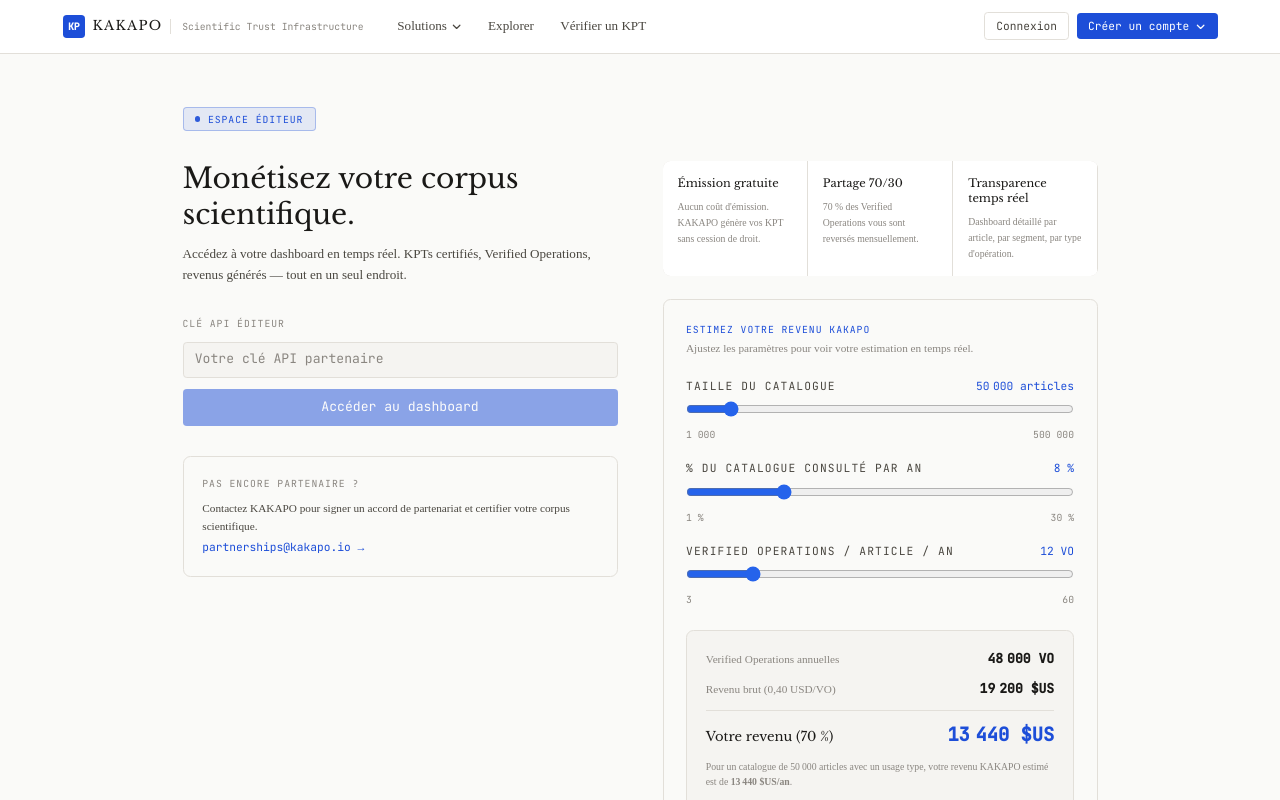
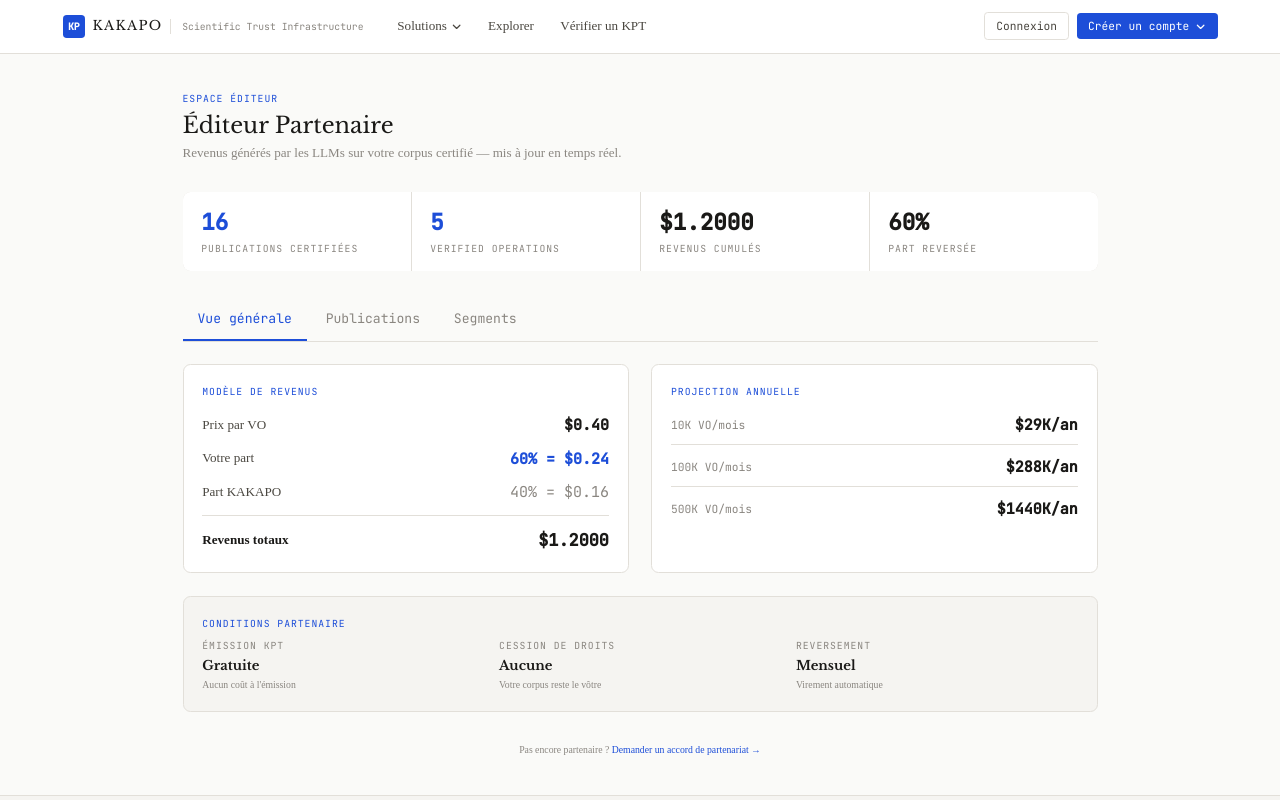
Before and after one commit to kkpo-adil/kakapo-front, a Next.js app: page /publisher in a window 1280 px wide. Shown: the top 800 px of the page. Built offline with nearby package versions, Linux system fonts and the light colour scheme.

Commit message:
feat: publisher dashboard with revenue breakdown

```diff
--- a/src/app/publisher/page.tsx
+++ b/src/app/publisher/page.tsx
@@ -1,211 +1,200 @@
 "use client";
 
-import { useState } from "react";
-import { RevenueCalculator } from "@/components/enterprise/RevenueCalculator";
+import { useState, useEffect } from "react";
+import Link from "next/link";
 
-interface PublisherDashboard {
-  publisher: {
-    name: string;
-    slug: string;
-    status: string;
-    contract_type: string;
-    revenue_share_pct: number;
-  };
-  balance: {
-    revenue_generated: number;
-    revenue_share_paid: number;
-    kpt_costs_pending: number;
-    revenue_share_pending: number;
-  };
-  stats: {
-    total_kpts: number;
-    active_kpts: number;
-    total_queries: number;
-    monthly_queries: number;
-    estimated_total_revenue: number;
-    estimated_monthly_revenue: number;
+interface PublicationBreakdown {
+  id: string;
+  title: string;
+  doi: string | null;
+  kpt_id: string | null;
+  trust_score: number | null;
+  vo_generated: number;
+  earnings_usd: number;
+  by_segment: {
+    llm: number;
+    pharma: number;
+    legal: number;
+    other: number;
   };
 }
 
-export default function PublisherDashboardPage() {
-  const [apiKey, setApiKey] = useState("");
-  const [data, setData] = useState<PublisherDashboard | null>(null);
-  const [loading, setLoading] = useState(false);
-  const [error, setError] = useState("");
-
-  async function fetchDashboard() {
-    if (!apiKey.trim()) return;
-    setLoading(true);
-    setError("");
-    try {
-      const res = await fetch(`${process.env.NEXT_PUBLIC_API_URL}/publishers/me/dashboard`, {
-        headers: { "X-API-Key": apiKey },
-      });
-      if (!res.ok) throw new Error("Clé API invalide ou accès refusé");
-      setData(await res.json());
-    } catch (e: unknown) {
-      setError(e instanceof Error ? e.message : "Erreur");
-    } finally {
-      setLoading(false);
-    }
+interface PublisherStats {
+  publisher: string;
+  revenue_share_pct: number;
+  total_publications: number;
+  total_vo: number;
+  total_earnings_usd: number;
+  breakdown: PublicationBreakdown[];
 }
 
+const API = process.env.NEXT_PUBLIC_API_URL ?? "";
+
+const MOCK_STATS: PublisherStats = {
+  publisher: "Éditeur Partenaire",
+  revenue_share_pct: 60,
+  total_publications: 16,
+  total_vo: 5,
+  total_earnings_usd: 1.20,
+  breakdown: [],
+};
+
+export default function PublisherDashboard() {
+  const [stats] = useState<PublisherStats>(MOCK_STATS);
+  const [activeTab, setActiveTab] = useState<"overview" | "publications" | "segments">("overview");
+
   return (
-    <div className="max-w-5xl mx-auto px-6 py-14">
-      <div className="inline-flex items-center gap-2 border border-accent/30 bg-accent/10 rounded px-3 py-1 mb-8">
-        <span className="w-1.5 h-1.5 rounded-full bg-accent animate-pulse" />
-        <span className="text-2xs font-mono text-accent uppercase tracking-widest">Espace Éditeur</span>
+    <div className="max-w-5xl mx-auto px-6 py-10">
+      <div className="mb-8">
+        <p className="text-2xs font-mono text-accent uppercase tracking-widest mb-1">Espace éditeur</p>
+        <h1 className="text-2xl font-display text-text-primary mb-1">{stats.publisher}</h1>
+        <p className="text-sm text-text-muted">Revenus générés par les LLMs sur votre corpus certifié — mis à jour en temps réel.</p>
       </div>
 
-      {!data ? (
-        <div className="grid grid-cols-1 md:grid-cols-2 gap-12">
-          <div className="space-y-8">
-            <div>
-              <h1 className="text-3xl font-display text-text-primary mb-3 leading-tight">Monétisez votre corpus scientifique.</h1>
-              <p className="text-sm text-text-secondary leading-relaxed">
-                Accédez à votre dashboard en temps réel. KPTs certifiés, Verified Operations, revenus générés — tout en un seul endroit.
-              </p>
-            </div>
-
-            <div className="space-y-3">
-              <label className="text-2xs font-mono text-text-muted uppercase tracking-widest block">Clé API éditeur</label>
-              <input
-                value={apiKey}
-                onChange={(e) => setApiKey(e.target.value)}
-                placeholder="Votre clé API partenaire"
-                className="w-full bg-surface-3 border border-border rounded px-3 py-2 text-sm font-mono text-text-primary placeholder:text-text-muted focus:outline-none focus:border-accent"
-              />
-              <button
-                onClick={fetchDashboard}
-                disabled={loading || !apiKey.trim()}
-                className="w-full bg-accent hover:bg-accent-hover text-white text-sm font-mono px-4 py-2.5 rounded transition-colors disabled:opacity-50 cursor-pointer"
-              >
-                {loading ? "Chargement..." : "Accéder au dashboard"}
-              </button>
-              {error && <p className="text-xs font-mono text-trust-low">{error}</p>}
-            </div>
-
-            <div className="border border-border rounded-lg p-5 space-y-2">
-              <p className="text-2xs font-mono text-text-muted uppercase tracking-widest">Pas encore partenaire ?</p>
-              <p className="text-xs text-text-secondary leading-relaxed">
-                Contactez KAKAPO pour signer un accord de partenariat et certifier votre corpus scientifique.
-              </p>
-              <a href="mailto:partnerships@kakapo.io" className="text-xs font-mono text-accent hover:text-accent-hover no-underline">
-                partnerships@kakapo.io →
-              </a>
-            </div>
-          </div>
-
-          <div className="space-y-6">
-            <div className="grid grid-cols-3 gap-px bg-border rounded-lg overflow-hidden">
+      <div className="grid grid-cols-2 md:grid-cols-4 gap-px bg-border rounded-lg overflow-hidden mb-8">
         {[
-                { title: "Émission gratuite", desc: "Aucun coût d'émission. KAKAPO génère vos KPT sans cession de droit." },
-                { title: "Partage 70/30", desc: "70 % des Verified Operations vous sont reversés mensuellement." },
-                { title: "Transparence temps réel", desc: "Dashboard détaillé par article, par segment, par type d'opération." },
-              ].map(({ title, desc }) => (
-                <div key={title} className="bg-surface-2 p-4">
-                  <p className="text-xs font-display text-text-primary mb-2">{title}</p>
-                  <p className="text-2xs text-text-muted leading-relaxed">{desc}</p>
-                </div>
-              ))}
-            </div>
-
-            <RevenueCalculator />
-
-            <div className="border-l-4 rounded-r-lg p-5" style={{ borderColor: "#B45309", background: "rgba(180,83,9,0.04)" }}>
-              <p className="text-xs font-mono uppercase tracking-widest mb-2" style={{ color: "#B45309" }}>Conditions privilégiées — Premier signataire</p>
-              <p className="text-sm font-display text-text-primary mb-2">Voie pilote — 80/20 pendant 12 mois</p>
-              <p className="text-xs text-text-secondary leading-relaxed mb-3">
-                KAKAPO offre au premier éditeur de référence signataire un partage bonifié 80/20 pendant 12 mois, un accompagnement technique priorisé et une co-communication publique sur le partenariat. Cette voie est exclusive et fermée après signature.
-              </p>
-              <a href="mailto:partnerships@kakapo.io?subject=[KAKAPO] Demande term sheet éditeur pilote"
-                className="text-xs font-mono no-underline py-2 px-4 rounded border transition-colors inline-block"
-                style={{ borderColor: "#B45309", color: "#B45309" }}>
-                Demander un term sheet →
-              </a>
-            </div>
-          </div>
-        </div>
-      ) : (
-        <div className="space-y-8">
-          <div className="flex items-start justify-between">
-            <div>
-              <h1 className="text-2xl font-display text-text-primary">{data.publisher.name}</h1>
-              <div className="flex items-center gap-3 mt-1">
-                <span className="text-2xs font-mono text-trust-high border border-trust-high/30 rounded px-2 py-0.5">● {data.publisher.status}</span>
-                <span className="text-2xs font-mono text-text-muted">Revenue share {data.publisher.revenue_share_pct}%</span>
-                <span className="text-2xs font-mono text-text-muted">{data.publisher.contract_type}</span>
-              </div>
-            </div>
-            <button onClick={() => setData(null)}
-              className="text-xs font-mono text-text-muted hover:text-text-primary border border-border rounded px-3 py-1.5 transition-colors bg-transparent cursor-pointer">
-              Déconnexion
-            </button>
-          </div>
-
-          <div className="grid grid-cols-1 md:grid-cols-3 gap-px bg-border rounded-lg overflow-hidden">
-            {[
-              { label: "Revenus en attente", value: `€${data.balance.revenue_share_pending.toFixed(2)}`, highlight: true },
-              { label: "Revenus générés", value: `€${data.balance.revenue_generated.toFixed(2)}` },
-              { label: "Reversements effectués", value: `€${data.balance.revenue_share_paid.toFixed(2)}` },
-            ].map(({ label, value, highlight }) => (
-              <div key={label} className="bg-surface-2 p-6">
-                <p className="text-2xs font-mono text-text-muted uppercase tracking-widest mb-2">{label}</p>
-                <p className={`text-2xl font-mono font-semibold ${highlight ? "text-trust-high" : "text-text-primary"}`}>{value}</p>
-              </div>
-            ))}
-          </div>
-
-          <div className="grid grid-cols-2 md:grid-cols-4 gap-px bg-border rounded-lg overflow-hidden">
-            {[
-              { label: "KPTs actifs", value: data.stats.active_kpts },
-              { label: "KPTs total", value: data.stats.total_kpts },
-              { label: "VO ce mois", value: data.stats.monthly_queries },
-              { label: "VO total", value: data.stats.total_queries },
-            ].map(({ label, value }) => (
-              <div key={label} className="bg-surface-2 p-5">
-                <p className="text-xl font-mono font-semibold text-text-primary tabular-nums">{value}</p>
+          { label: "Publications certifiées", value: stats.total_publications.toString(), color: "text-accent" },
+          { label: "Verified Operations", value: stats.total_vo.toString(), color: "text-accent" },
+          { label: "Revenus cumulés", value: `$${stats.total_earnings_usd.toFixed(4)}`, color: "text-text-primary" },
+          { label: "Part reversée", value: `${stats.revenue_share_pct}%`, color: "text-text-primary" },
+        ].map(({ label, value, color }) => (
+          <div key={label} className="bg-surface-2 px-5 py-4">
+            <p className={`text-2xl font-mono font-bold tabular-nums ${color}`}>{value}</p>
             <p className="text-2xs font-mono text-text-muted uppercase tracking-widest mt-1">{label}</p>
           </div>
         ))}
       </div>
 
-          <div className="grid grid-cols-1 md:grid-cols-2 gap-4">
-            <div className="border border-border rounded-lg p-5">
-              <p className="text-2xs font-mono text-text-muted uppercase tracking-widest mb-4">Estimation revenus</p>
+      <div className="flex gap-1 border-b border-border mb-6">
+        {[
+          { key: "overview", label: "Vue générale" },
+          { key: "publications", label: "Publications" },
+          { key: "segments", label: "Segments" },
+        ].map(tab => (
+          <button key={tab.key} onClick={() => setActiveTab(tab.key as typeof activeTab)}
+            className={`text-sm font-mono px-4 py-2.5 border-b-2 transition-colors cursor-pointer bg-transparent ${
+              activeTab === tab.key ? "border-accent text-accent" : "border-transparent text-text-muted hover:text-text-primary"
+            }`}>
+            {tab.label}
+          </button>
+        ))}
+      </div>
+
+      {activeTab === "overview" && (
+        <div className="space-y-6">
+          <div className="grid grid-cols-1 md:grid-cols-2 gap-6">
+            <div className="border border-border rounded-lg p-5 bg-surface-2">
+              <p className="text-2xs font-mono text-accent uppercase tracking-widest mb-4">Modèle de revenus</p>
               <div className="space-y-3">
-                <div className="flex justify-between items-baseline">
-                  <span className="text-xs text-text-secondary">Ce mois</span>
-                  <span className="text-sm font-mono font-semibold text-text-primary">€{data.stats.estimated_monthly_revenue.toFixed(2)}</span>
+                <div className="flex justify-between items-center">
+                  <span className="text-sm text-text-secondary">Prix par VO</span>
+                  <span className="font-mono font-bold text-text-primary">$0.40</span>
                 </div>
-                <div className="flex justify-between items-baseline">
-                  <span className="text-xs text-text-secondary">Total estimé</span>
-                  <span className="text-sm font-mono font-semibold text-text-primary">€{data.stats.estimated_total_revenue.toFixed(2)}</span>
+                <div className="flex justify-between items-center">
+                  <span className="text-sm text-text-secondary">Votre part</span>
+                  <span className="font-mono font-bold text-accent">60% = $0.24</span>
                 </div>
-                <p className="text-2xs text-text-muted">Basé sur {data.publisher.revenue_share_pct}% des Verified Operations à €0.002/VO</p>
+                <div className="flex justify-between items-center">
+                  <span className="text-sm text-text-secondary">Part KAKAPO</span>
+                  <span className="font-mono text-text-muted">40% = $0.16</span>
+                </div>
+                <div className="border-t border-border pt-3 flex justify-between items-center">
+                  <span className="text-sm font-semibold text-text-primary">Revenus totaux</span>
+                  <span className="font-mono font-bold text-text-primary text-lg">${stats.total_earnings_usd.toFixed(4)}</span>
                 </div>
               </div>
-            <div className="border border-border rounded-lg p-5">
-              <p className="text-2xs font-mono text-text-muted uppercase tracking-widest mb-4">Modèle de partage</p>
-              <div className="space-y-2">
+            </div>
+
+            <div className="border border-border rounded-lg p-5 bg-surface-2">
+              <p className="text-2xs font-mono text-accent uppercase tracking-widest mb-4">Projection annuelle</p>
+              <div className="space-y-3">
                 {[
-                  { label: "Votre part", pct: data.publisher.revenue_share_pct, color: "bg-accent" },
-                  { label: "Part KAKAPO", pct: 100 - data.publisher.revenue_share_pct, color: "bg-surface-4" },
-                ].map(({ label, pct, color }) => (
-                  <div key={label}>
-                    <div className="flex justify-between text-2xs font-mono text-text-muted mb-1">
-                      <span>{label}</span><span>{pct}%</span>
-                    </div>
-                    <div className="h-2 bg-surface-3 rounded-full overflow-hidden">
-                      <div className={`h-full ${color} rounded-full`} style={{ width: `${pct}%` }} />
-                    </div>
+                  { label: "10K VO/mois", value: 10000 * 12 * 0.24 },
+                  { label: "100K VO/mois", value: 100000 * 12 * 0.24 },
+                  { label: "500K VO/mois", value: 500000 * 12 * 0.24 },
+                ].map(p => (
+                  <div key={p.label} className="flex justify-between items-center border-b border-border pb-2 last:border-0 last:pb-0">
+                    <span className="text-xs font-mono text-text-muted">{p.label}</span>
+                    <span className="font-mono font-bold text-text-primary">${(p.value / 1000).toFixed(0)}K/an</span>
                   </div>
                 ))}
               </div>
             </div>
           </div>
+
+          <div className="border border-border rounded-lg p-5 bg-surface-3">
+            <p className="text-2xs font-mono text-accent uppercase tracking-widest mb-2">Conditions partenaire</p>
+            <div className="grid grid-cols-3 gap-4">
+              {[
+                { label: "Émission KPT", value: "Gratuite", desc: "Aucun coût à l'émission" },
+                { label: "Cession de droits", value: "Aucune", desc: "Votre corpus reste le vôtre" },
+                { label: "Reversement", value: "Mensuel", desc: "Virement automatique" },
+              ].map(c => (
+                <div key={c.label}>
+                  <p className="text-2xs font-mono text-text-muted uppercase tracking-widest mb-1">{c.label}</p>
+                  <p className="text-sm font-display text-text-primary font-semibold">{c.value}</p>
+                  <p className="text-2xs text-text-muted mt-0.5">{c.desc}</p>
+                </div>
+              ))}
+            </div>
+          </div>
         </div>
       )}
+
+      {activeTab === "publications" && (
+        <div>
+          <p className="text-xs text-text-muted mb-4">{stats.total_publications} publications certifiées dans votre catalogue.</p>
+          <div className="border border-border rounded-lg overflow-hidden">
+            <div className="grid grid-cols-4 gap-4 px-4 py-2 bg-surface-3 text-2xs font-mono text-text-muted uppercase tracking-widest">
+              <span className="col-span-2">Publication</span>
+              <span className="text-right">VO</span>
+              <span className="text-right">Revenus</span>
+            </div>
+            <div className="divide-y divide-border">
+              {Array.from({ length: 5 }).map((_, i) => (
+                <div key={i} className="grid grid-cols-4 gap-4 px-4 py-3 items-center hover:bg-surface-3 transition-colors">
+                  <div className="col-span-2">
+                    <p className="text-xs text-text-primary truncate">Publication #{i + 1}</p>
+                    <p className="text-2xs font-mono text-text-muted">KPT-11111111000{i + 1}-v1</p>
+                  </div>
+                  <p className="text-xs font-mono text-text-secondary text-right">0 VO</p>
+                  <p className="text-xs font-mono font-bold text-text-primary text-right">$0.0000</p>
+                </div>
+              ))}
+            </div>
+          </div>
+        </div>
+      )}
+
+      {activeTab === "segments" && (
+        <div className="grid grid-cols-2 md:grid-cols-4 gap-4">
+          {[
+            { label: "LLM", icon: "⚡", desc: "Modèles de langage", vo: 3, revenue: 0.72 },
+            { label: "Pharma", icon: "🔬", desc: "Biotech & Pharma", vo: 1, revenue: 0.24 },
+            { label: "Legal", icon: "⚖️", desc: "Cabinets juridiques", vo: 1, revenue: 0.24 },
+            { label: "Institutions", icon: "🎓", desc: "Universités & Labs", vo: 0, revenue: 0.00 },
+          ].map(s => (
+            <div key={s.label} className="border border-border rounded-lg p-4 bg-surface-2">
+              <div className="flex items-center gap-2 mb-3">
+                <span className="text-lg">{s.icon}</span>
+                <span className="text-sm font-display text-text-primary">{s.label}</span>
+              </div>
+              <p className="text-2xs text-text-muted mb-3">{s.desc}</p>
+              <p className="text-xl font-mono font-bold text-accent">${s.revenue.toFixed(4)}</p>
+              <p className="text-2xs font-mono text-text-muted">{s.vo} VO</p>
+            </div>
+          ))}
+        </div>
+      )}
+
+      <div className="mt-8 text-center">
+        <p className="text-2xs text-text-muted">
+          Pas encore partenaire ?{" "}
+          <Link href="/publisher/contact" className="text-accent hover:text-accent-hover no-underline">
+            Demander un accord de partenariat →
+          </Link>
+        </p>
+      </div>
     </div>
   );
 }
```
Lines whose indentation alone changed are shown as unchanged.
